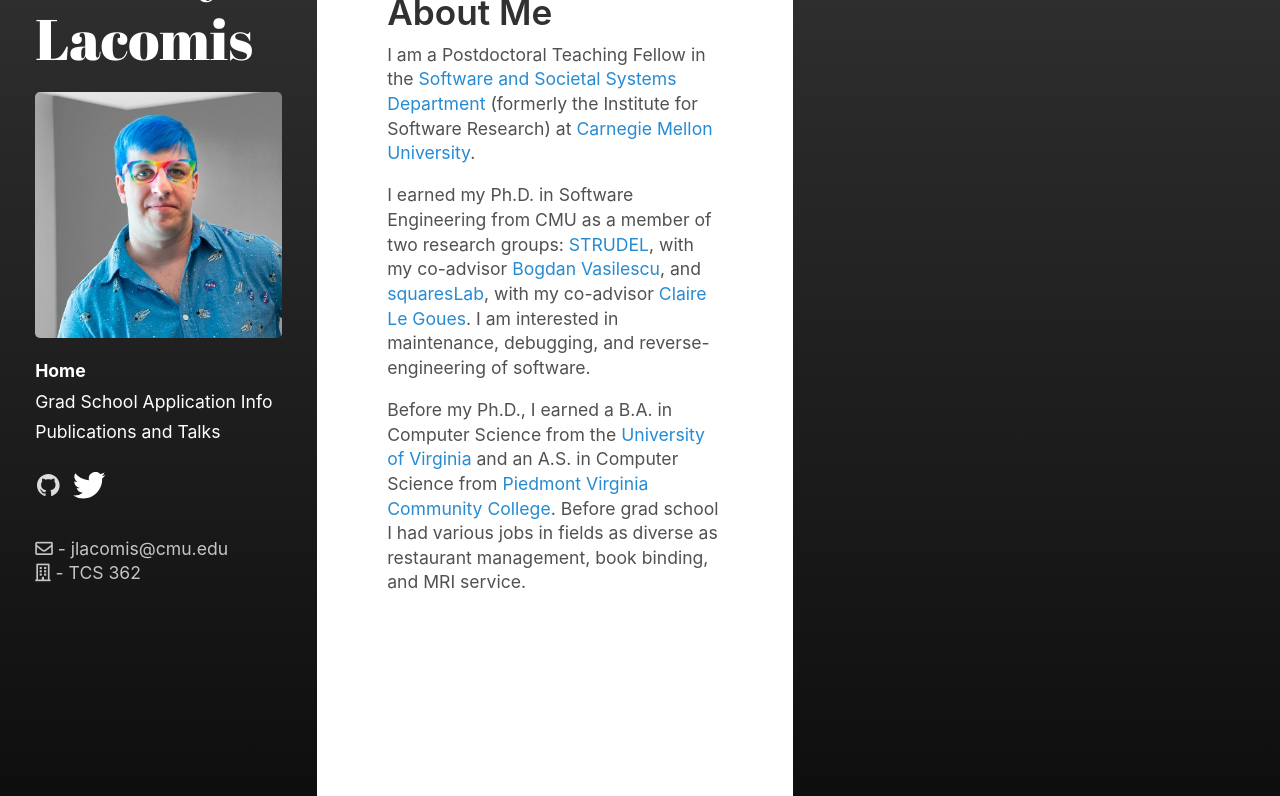
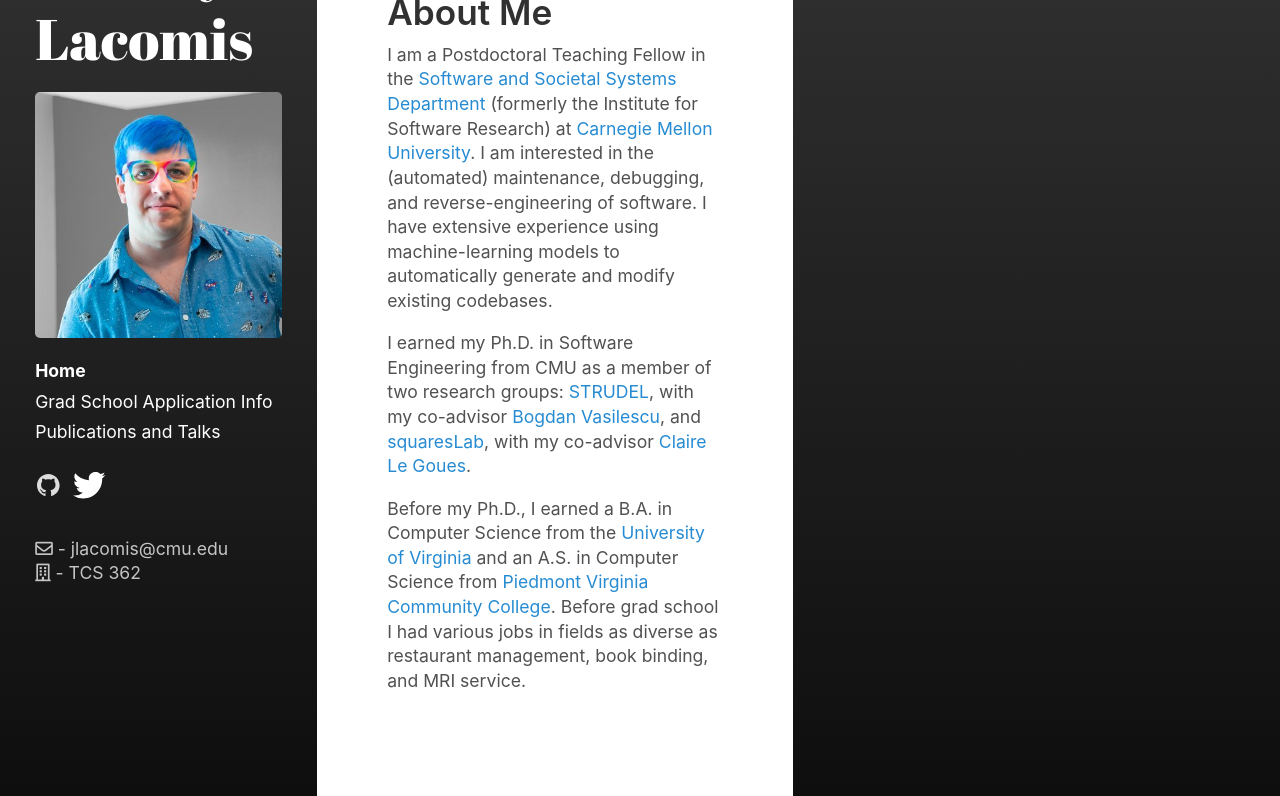
Before and after one commit to jlacomis/jlacomis.github.io, a Jekyll site: the page built from index.md, in a window 1280 px wide, cut to the strip 104-900 px from the top of the page. Built offline with Jekyll 4.4.1, drawn with Linux system fonts in a browser that asks for light colours; nearby versions of some CDN libraries.

Commit message:
Update landing page

```diff
--- a/index.md
+++ b/index.md
@@ -8,14 +8,14 @@
 
 I am a Postdoctoral Teaching Fellow in the [Software and Societal Systems
 Department](https://s3d.cmu.edu) (formerly the Institute for Software Research)
-at [Carnegie Mellon University](https://www.cmu.edu/).
+at [Carnegie Mellon University](https://www.cmu.edu/). I am interested in the (automated) maintenance, debugging,
+and reverse-engineering of software. I have extensive experience using machine-learning models to automatically generate and modify existing codebases.
 
 I earned my Ph.D. in Software Engineering from CMU as a member of two research
 groups: [STRUDEL](https://cmustrudel.github.io/), with my co-advisor [Bogdan
 Vasilescu](https://bvasiles.github.io/), and
 [squaresLab](https://squareslab.github.io/), with my co-advisor [Claire Le
-Goues](https://clairelegoues.com/). I am interested in maintenance, debugging,
-and reverse-engineering of software.
+Goues](https://clairelegoues.com/).
 
 Before my Ph.D., I earned a B.A. in Computer Science from the [University of
 Virginia](http://www.virginia.edu/) and an A.S. in Computer Science from
```
